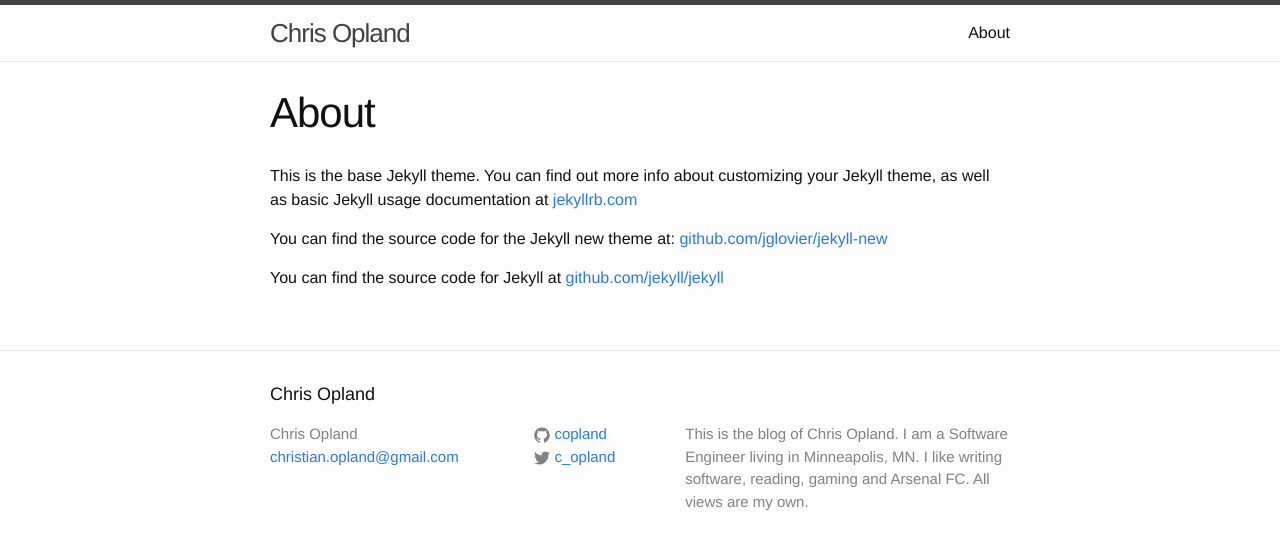
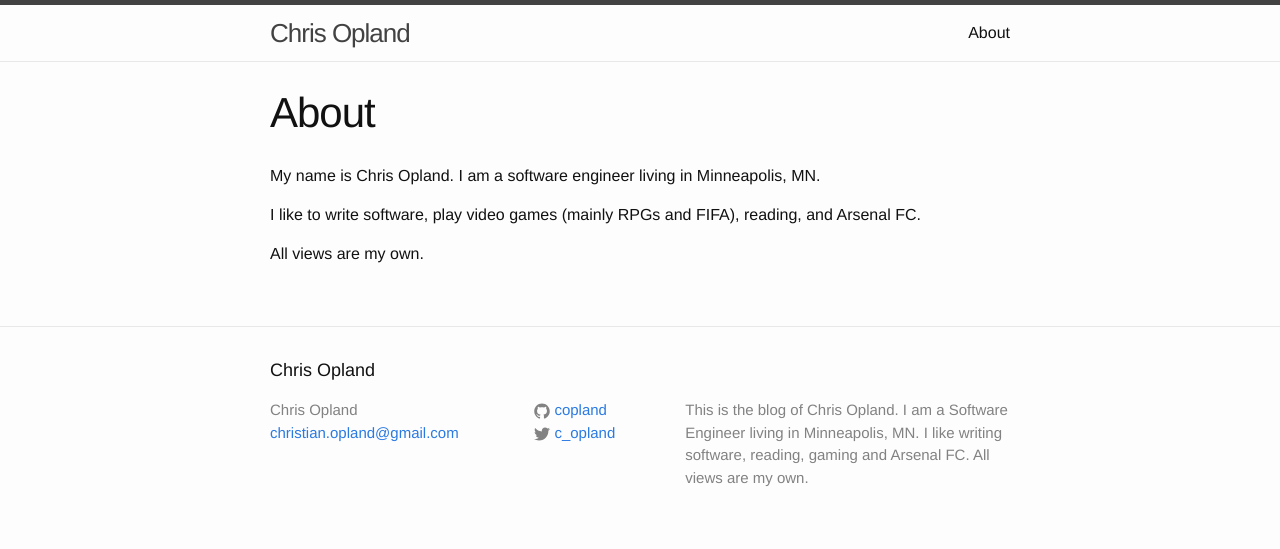
Before and after one commit to copland/copland.github.io, a Jekyll site: the page built from about.md, in a window 1280 px wide. Shown: the top 549 px of the page. Built offline with Jekyll 4.4.1, drawn with Linux system fonts in a browser that asks for light colours.

Commit message:
Changed about page

```diff
--- a/about.md
+++ b/about.md
@@ -4,8 +4,8 @@ title: About
 permalink: /about/
 ---
 
-This is the base Jekyll theme. You can find out more info about customizing your Jekyll theme, as well as basic Jekyll usage documentation at [jekyllrb.com](http://jekyllrb.com/)
+My name is Chris Opland. I am a software engineer living in Minneapolis, MN.
 
-You can find the source code for the Jekyll new theme at: [github.com/jglovier/jekyll-new](https://github.com/jglovier/jekyll-new)
+I like to write software, play video games (mainly RPGs and FIFA), reading, and Arsenal FC.
 
-You can find the source code for Jekyll at [github.com/jekyll/jekyll](https://github.com/jekyll/jekyll)
+All views are my own.
```
